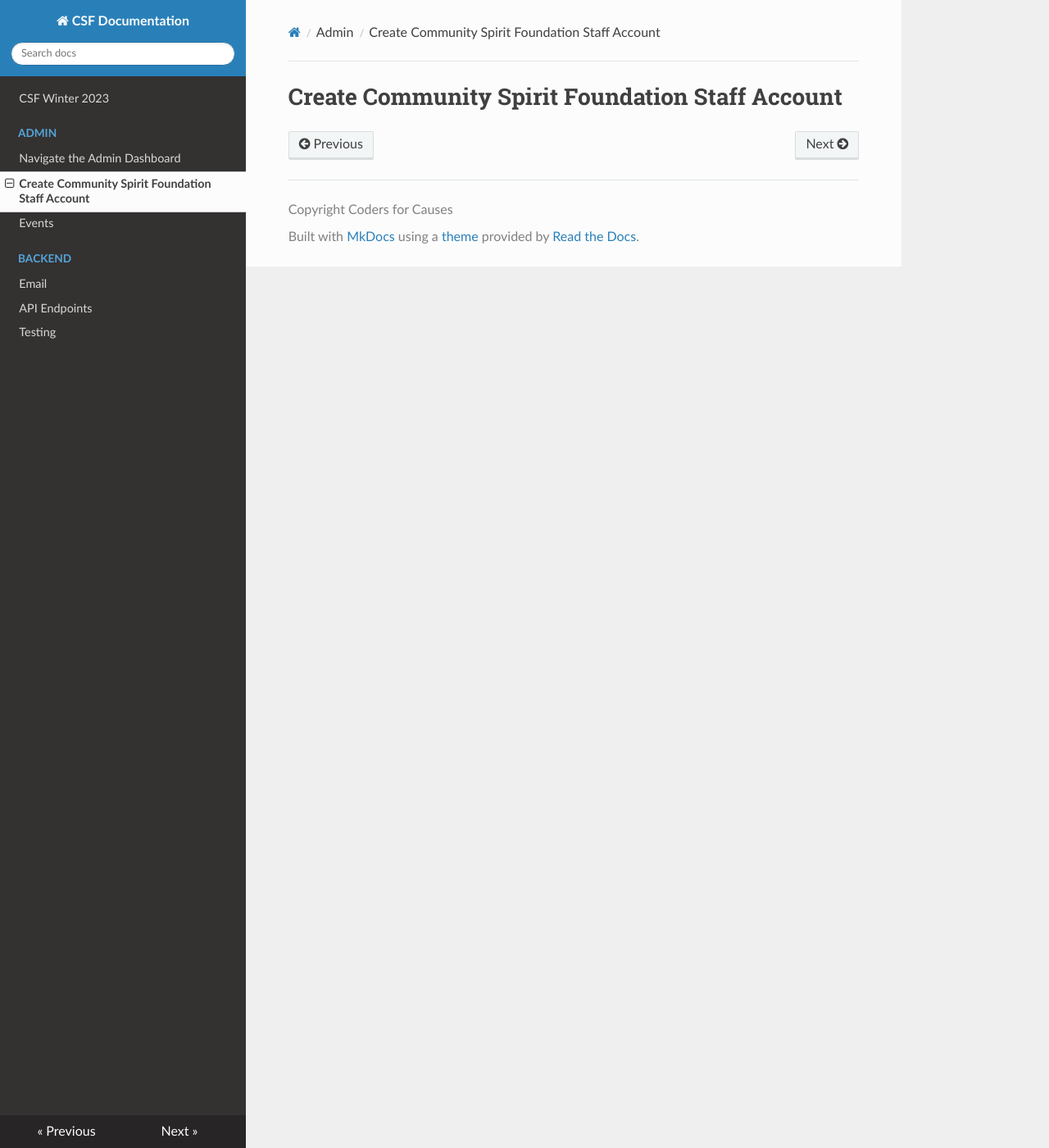
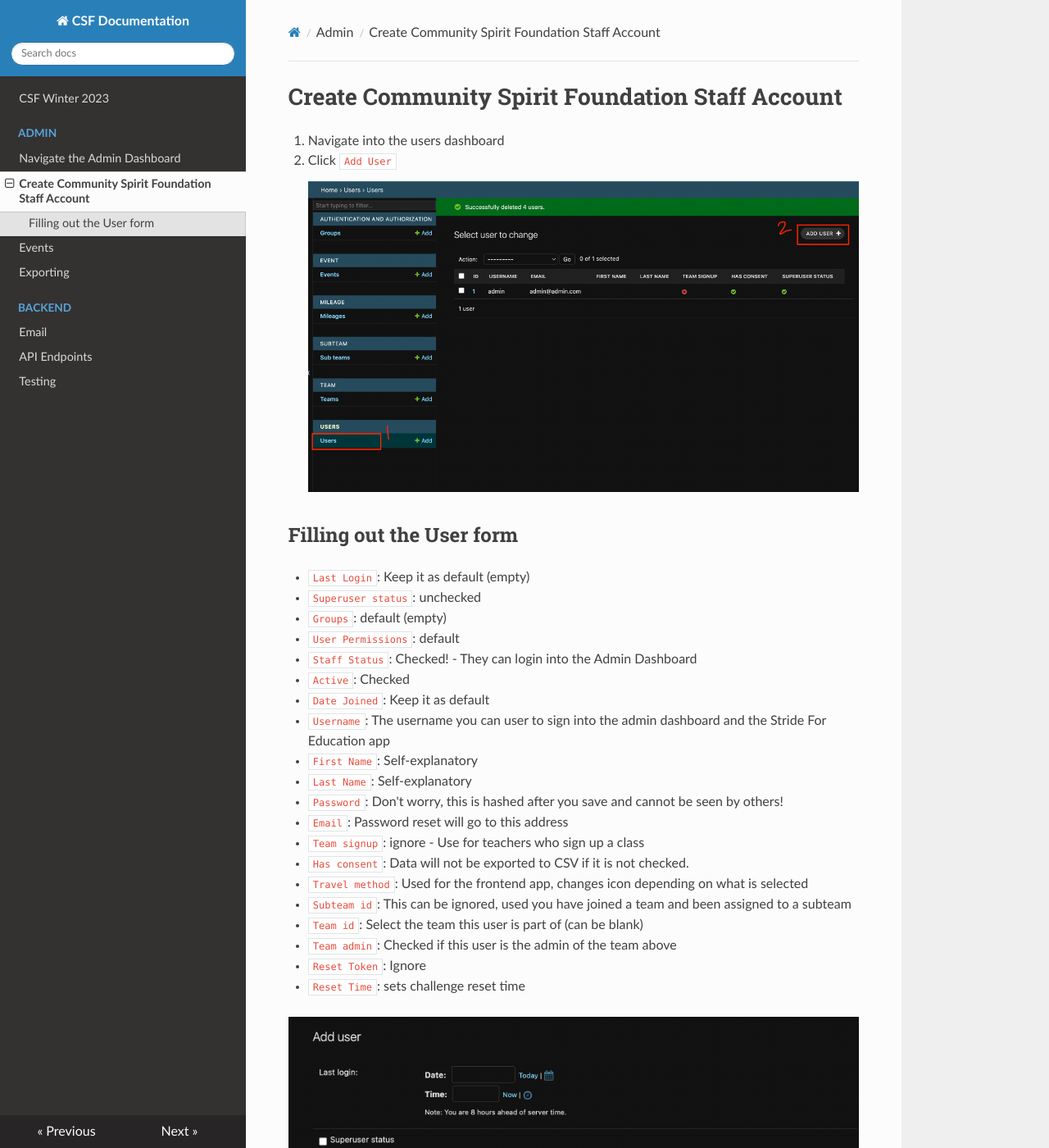
Before and after one commit to codersforcauses/csf, an MkDocs documentation site: the page built from documentation/docs/admin/accounts.md, in a window 1280 px wide and 1400 px high. Shown: the whole window at 82% size. Built offline with MkDocs 1.6.1, drawn with Linux system fonts in a browser that asks for light colours; nearby versions of some CDN libraries; some of the changed text lies outside the part shown.

Commit message:
added staff account setup docs

```diff
--- a/documentation/docs/admin/accounts.md
+++ b/documentation/docs/admin/accounts.md
@@ -1 +1,34 @@
 # Create Community Spirit Foundation Staff Account
+
+1. Navigate into the users dashboard
+2. Click `Add User`
+   ![Add User: Step 1](../img/usersp1.png)
+
+## Filling out the User form
+
+- `Last Login`: Keep it as default (empty)
+- `Superuser status`: unchecked
+- `Groups`: default (empty)
+- `User Permissions`: default
+- `Staff Status`: Checked! - They can login into the Admin Dashboard
+- `Active`: Checked
+- `Date Joined`: Keep it as default
+- `Username`: The username you can user to sign into the admin dashboard and the Stride For Education app
+- `First Name`: Self-explanatory
+- `Last Name`: Self-explanatory
+- `Password`: Don't worry, this is hashed after you save and cannot be seen by others!
+- `Email`: Password reset will go to this address
+- `Team signup`: ignore - Use for teachers who sign up a class
+- `Has consent`: Data will not be exported to CSV if it is not checked.
+- `Travel method`: Used for the frontend app, changes icon depending on what is selected
+- `Subteam id`: This can be ignored, used you have joined a team and been assigned to a subteam
+- `Team id`: Select the team this user is part of (can be blank)
+- `Team admin`: Checked if this user is the admin of the team above
+- `Reset Token`: Ignore
+- `Reset Time`: sets challenge reset time
+
+![Add User: Step 2](../img/usersp2.png)
+
+![Add User: Step 3](../img/usersp3.png)
+
+Click `Save` and your new user should be able to log into the app and admin dashboard
```
Also changed, not shown: documentation/docs/admin/exporting.md (added, +3 -0 lines), documentation/docs/admin/index.md (+1 -1 lines), documentation/docs/img/usersp1.png (added), documentation/docs/img/usersp2.png (added), documentation/docs/img/usersp3.png (added).
